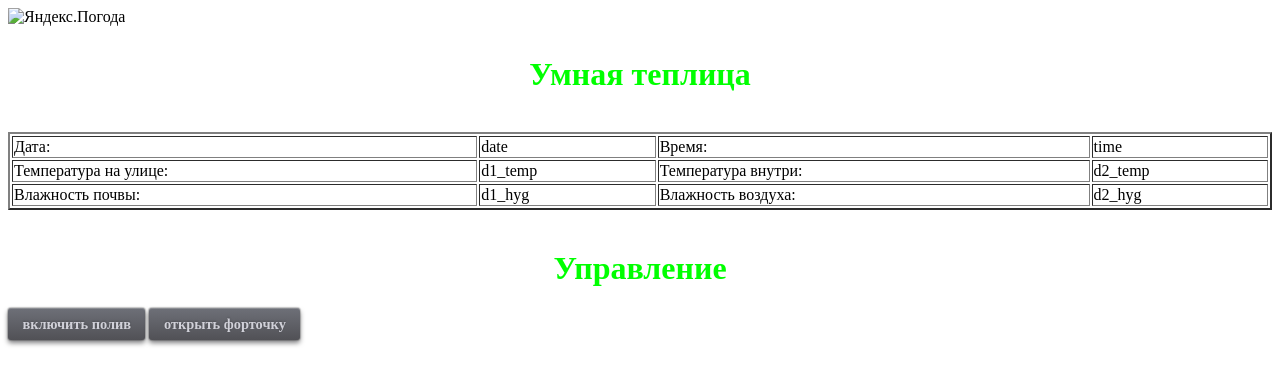
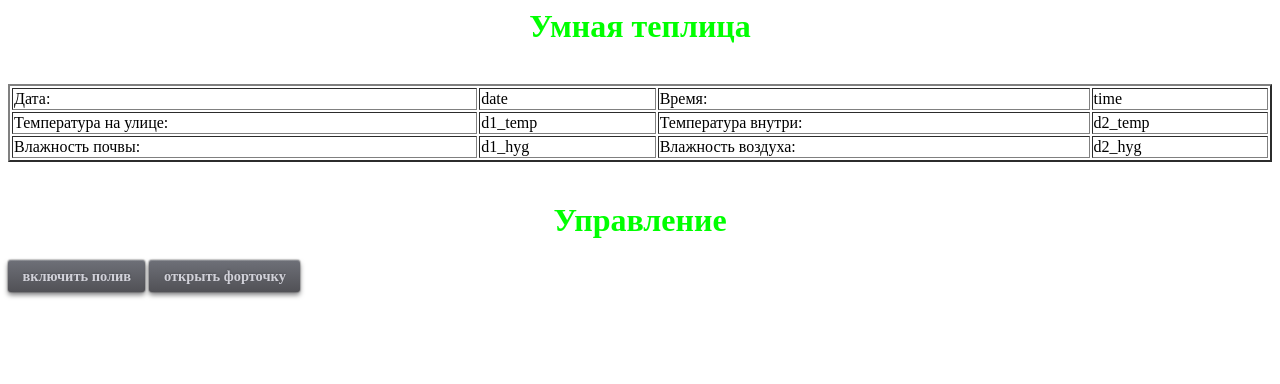
Before and after one commit to madman87-87/madman87-87.github.io, a plain HTML site: page index.html in a window 1280 px wide. Drawn offline with Linux system fonts and the light colour scheme.

Commit message:
Update index.html

```diff
--- a/index.html
+++ b/index.html
@@ -4,12 +4,7 @@
 <link rel="stylesheet" type="text/css" href="style.css" />
 </head>
 <body>
- <div class = "informer">
 
-         <img src="https://info.weather.yandex.net/101339/1.ru.png?domain=ru" border="0" alt="Яндекс.Погода"/>
-         <img width="1" height="1" src="https://clck.yandex.ru/click/dtype=stred/pid=7/cid=1227/*https://img.yandex.ru/i/pix.gif" alt="" border="0"/>
-         </a>
-    </div>
     <h1>Умная теплица</h1>
     <br />
     <table
```
